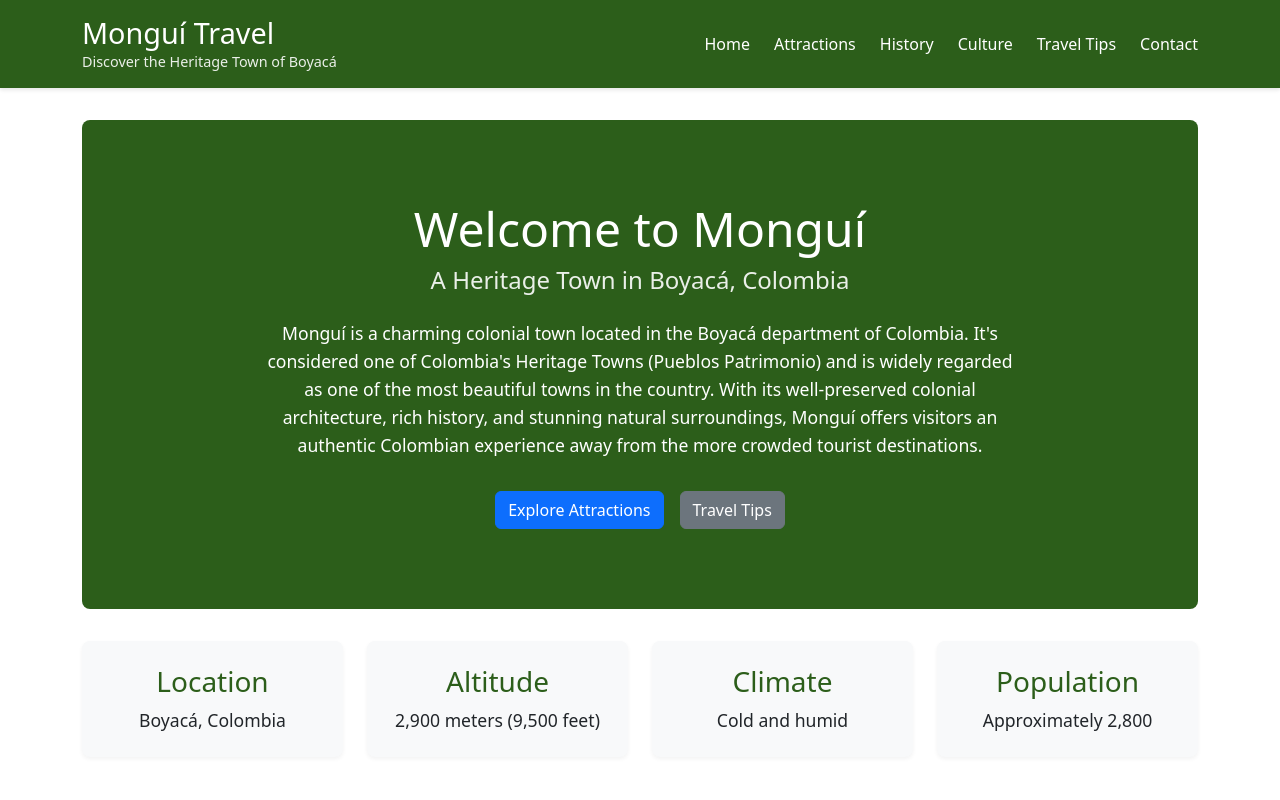
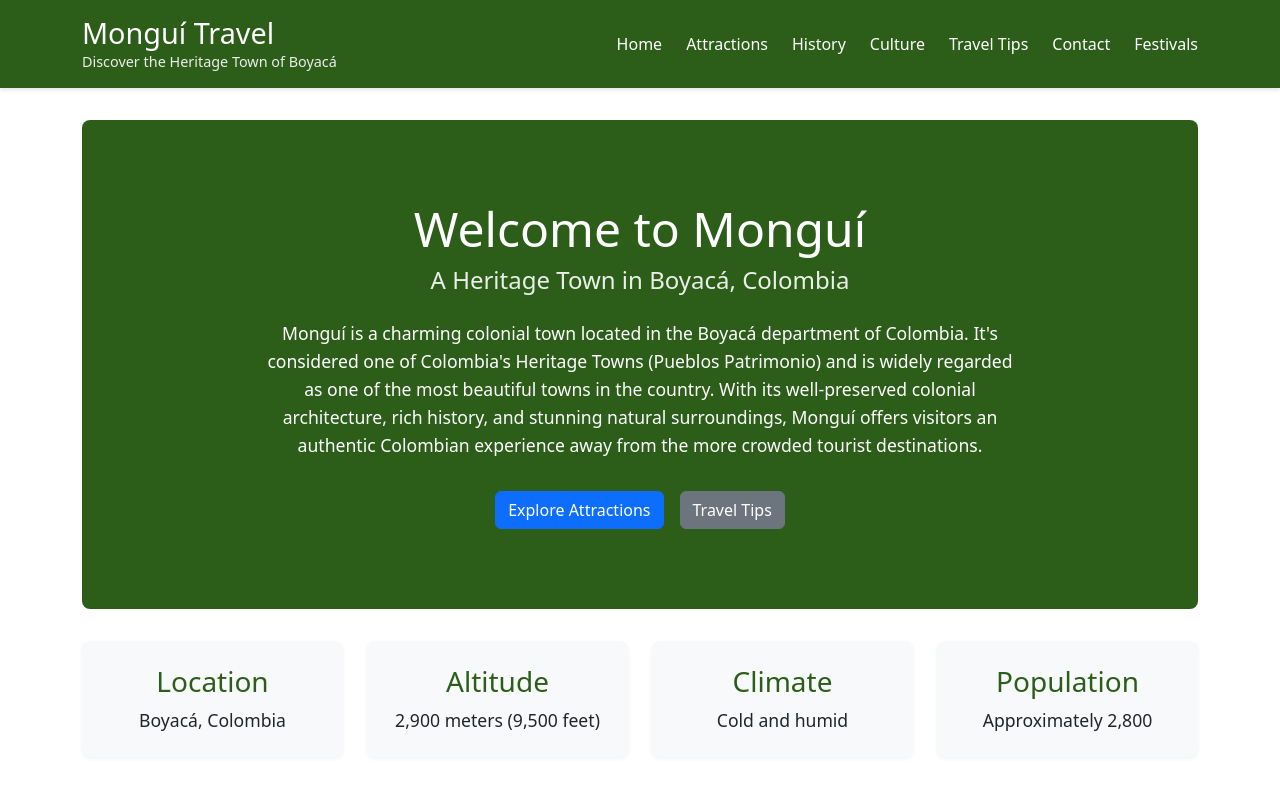
Before and after one commit to OscarCardozoDev/BoyacaTown, a React (Create React App) app: page / in a window 1280 px wide. Shown: the top 800 px of the page. Built offline with nearby package versions, Linux system fonts and the light colour scheme.

Commit message:
adicion de ruteo a festivos
se agrego un enlace en el header enfocado unicamente a la pagina de festivos

```diff
--- a/src/App.tsx
+++ b/src/App.tsx
@@ -7,6 +7,7 @@ import History from './components/pages/History';
 import Culture from './components/pages/Culture';
 import TravelTips from './components/pages/TravelTips';
 import Contact from './components/pages/Contact';
+import Festivos  from './components/pages/Festivos';
 import './App.css';
 import 'bootstrap/dist/css/bootstrap.min.css';
 
@@ -21,6 +22,7 @@ function App() {
           <Route path="/culture" element={<Culture />} />
           <Route path="/travel-tips" element={<TravelTips />} />
           <Route path="/contact" element={<Contact />} />
+          <Route path="/festivos" element={<Festivos />} />
         </Routes>
       </Layout>
     </Router>
--- a/src/components/layout/Header.tsx
+++ b/src/components/layout/Header.tsx
@@ -21,6 +21,7 @@ const Header: React.FC = () => {
               <li><Link to="/culture">Culture</Link></li>
               <li><Link to="/travel-tips">Travel Tips</Link></li>
               <li><Link to="/contact">Contact</Link></li>
+              <li><Link to="/festivos">Festivals</Link></li>
             </ul>
           </nav>
         </div>
```
